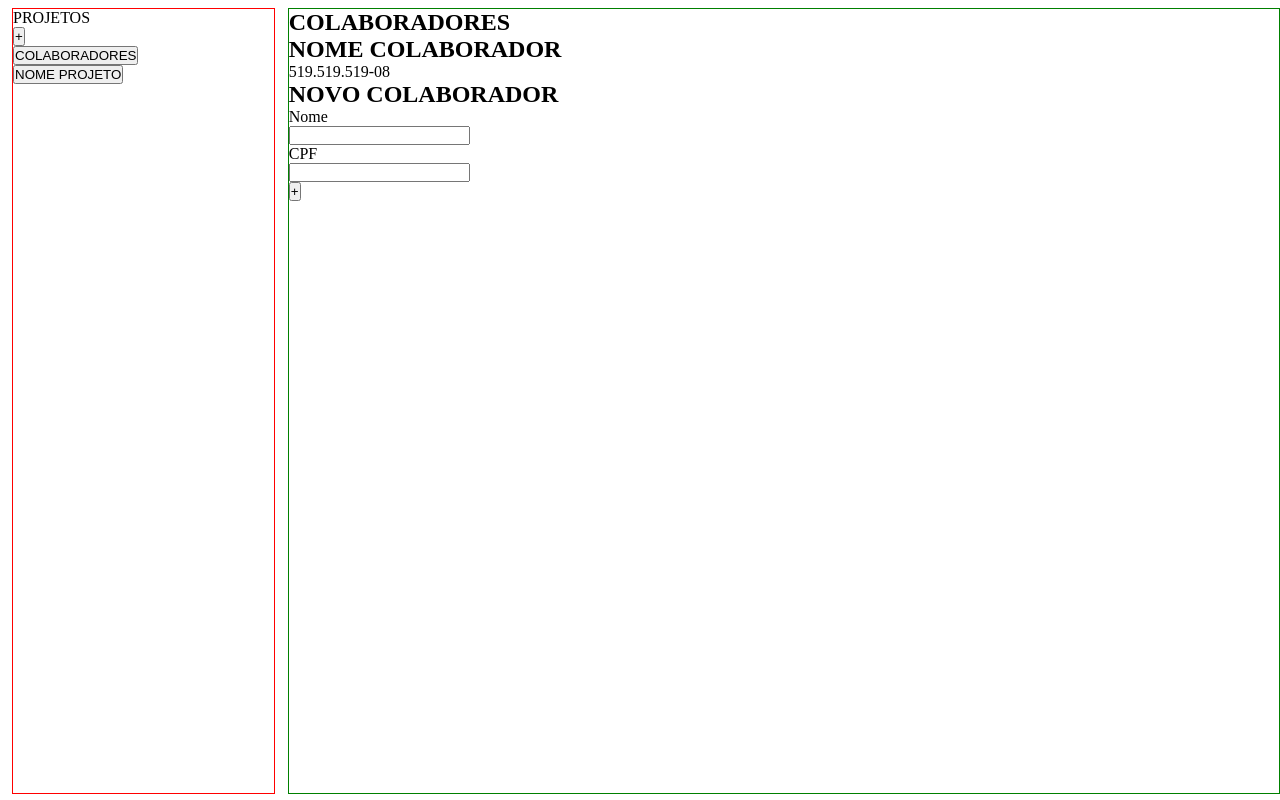
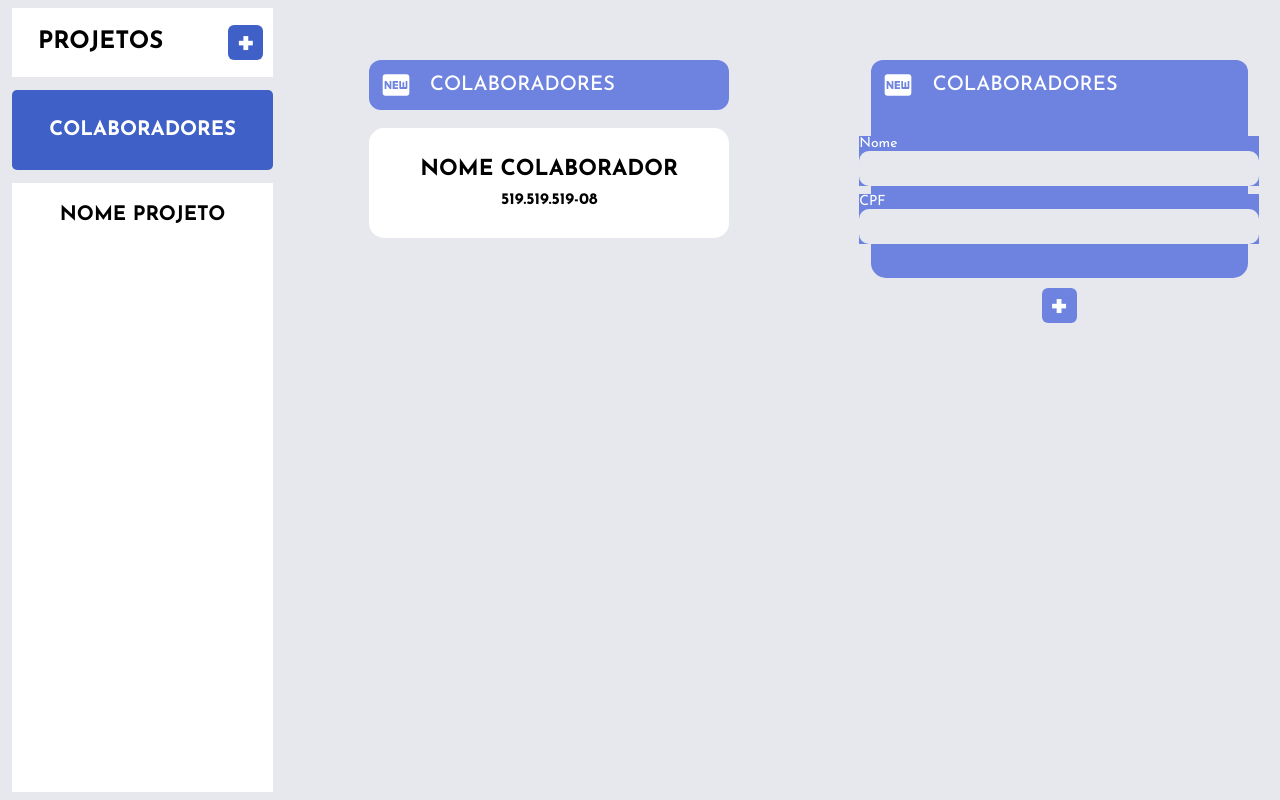
Before and after one commit to JoaoVMoreira/KanBan, a React (Vite) app in the folder FrontEnd/: page /colaboradores in a window 1280 px wide. Built offline with nearby package versions, Linux system fonts and the light colour scheme.

Commit message:
Estiliando menu e pagina colaboradores

```diff
--- a/FrontEnd/package.json
+++ b/FrontEnd/package.json
@@ -12,6 +12,7 @@
   "dependencies": {
     "react": "^18.2.0",
     "react-dom": "^18.2.0",
+    "react-icons": "^4.11.0",
     "react-router-dom": "^6.16.0",
     "sass": "^1.69.2"
   },
--- a/FrontEnd/src/Pages/Colaboradores/colaborador.scss
+++ b/FrontEnd/src/Pages/Colaboradores/colaborador.scss
@@ -1,7 +1,113 @@
 .conteiner{
-    border: 1px solid green;
-    margin-left: 1%;
-    width: 83%;
-    height: 98vh;
+    margin-left: 5%;
+    width: 79%;
+    height: 85vh;
     margin-top: 8px;
+    display: flex;
+    flex-direction: row;
+    justify-content: center;
 }
+
+.list-colaboradores{
+    margin-right: 15%;
+
+
+    .colaborador{
+        background-color: white;
+        height: 110px;
+        display: flex;
+        margin-top: 5%;
+        border-radius: 15px;
+        flex-direction: column;
+        justify-content: center;
+        align-items: center;
+        h3{
+            background-color: white;
+            font-size: 22px;
+        }
+        p{
+            margin-top: 3%;
+            background-color: white;
+            font-size: 16px;
+            font-weight: 700;
+        }
+    }
+}
+
+.title{
+    border-radius: 12px;
+    height: 50px;
+    width: 360px;
+    display: flex;
+    flex-direction: row;
+    align-items: center;
+    justify-content: baseline;
+    background-color: #6E83E0;
+    color: white;
+    svg{
+        background-color: #6E83E0;
+        font-size: 32px;
+        margin-left: 3%;
+        margin-right: 5%;
+    }
+    h2{
+        background-color: #6E83E0;
+        font-size: 20px;
+        font-weight: 500;
+        color: white;
+        border-radius: 8px;
+    }
+}
+.add-colaborador{
+    width: 40%;
+    height: 32%;
+    border-radius: 15px;
+    background-color: #6E83E0;
+    .title{
+        width: 100%;
+    }
+    .colab-form{
+        margin-top: 5%;
+        width: 100%;
+        background-color: #6E83E0;
+        display: flex;
+        justify-content: center;
+        align-items: center;
+        flex-direction: column;
+        label{
+            background-color: #6E83E0;
+            margin-top: 2%;
+            p{
+                background-color: #6E83E0;
+                color: white;
+                font-size: 14px;
+            }
+            input{
+                border: none;
+                width: 400px;
+                height: 35px;
+                border-radius: 10px;
+            }
+        }
+        button{
+            position: absolute;
+            top: 36%;
+            width: 35px;
+            height: 35px;
+            border: none;
+            border-radius: 6px;
+            background-color: #6E83E0;
+            color: white;
+            display: flex;
+            align-items: center;
+            justify-content: center;
+            font-size: 38px;
+            font-weight: 700;
+            cursor: pointer;
+        }
+
+        button:hover{
+            background-color: #3651a1;
+        }
+    }
+}
--- a/FrontEnd/src/Pages/Colaboradores/index.tsx
+++ b/FrontEnd/src/Pages/Colaboradores/index.tsx
@@ -1,5 +1,7 @@
 import Menu from "../../components/Menu";
 import "./colaborador.scss"
+import { MdFiberNew } from "react-icons/md";
+
 
 function Colaboradores(){
     return(
@@ -8,14 +10,14 @@ function Colaboradores(){
                 <Menu/>
                 <div className="conteiner">
                     <div className="list-colaboradores">
-                        <div><h2>COLABORADORES</h2></div>
-                        <div>
-                            <h2>NOME COLABORADOR</h2>
+                        <div className="title"><MdFiberNew/><h2>COLABORADORES</h2></div>
+                        <div className="colaborador">
+                            <h3>NOME COLABORADOR</h3>
                             <p>519.519.519-08</p>
                         </div>
                     </div>
                     <div className="add-colaborador">
-                        <h2>NOVO COLABORADOR</h2>
+                        <div className="title"><MdFiberNew/><h2>COLABORADORES</h2></div>
                         <div className="colab-form">
                             <label htmlFor="input">
                                 <p>Nome</p>
@@ -25,8 +27,8 @@ function Colaboradores(){
                                 <p>CPF</p>
                                 <input/>
                             </label>
+                        <button>+</button>
                         </div>
-                        <button>+</button>
                     </div>
                 </div>
             </div>
--- a/FrontEnd/src/components/Menu/index.tsx
+++ b/FrontEnd/src/components/Menu/index.tsx
@@ -8,8 +8,8 @@ function Menu(){
                     <p>PROJETOS</p>
                     <button>+</button>
                 </div>
-                <div className="btn-colaborador">
-                    <button>COLABORADORES</button>
+                <div >
+                    <button className="btn-colaborador">COLABORADORES</button>
                 </div>
                 <div className="lista-projetos">
                     <button>NOME PROJETO</button>
--- a/FrontEnd/src/components/Menu/menu.scss
+++ b/FrontEnd/src/components/Menu/menu.scss
@@ -4,6 +4,81 @@
     width: 280px;
     margin-top: 8px;
     margin-left: 12px;
-    border: 1px solid red;
     height: 98vh;
 }
+.projeto-menu{
+    height: 9%;
+    display: flex;
+    flex-direction: row;
+    align-items: center;
+    background-color: white;
+    margin-bottom: 5%;
+    p{
+        font-size: 24px;
+        font-weight: 700;
+        margin-right: 25%;
+        margin-left: 10%;
+        background-color: white;
+    }
+    button{
+        width: 35px;
+        height: 35px;
+        border: none;
+        border-radius: 6px;
+        background-color: #3F61C7;
+        color: white;
+        display: flex;
+        align-items: center;
+        justify-content: center;
+        font-size: 38px;
+        font-weight: 700;
+        cursor: pointer;
+    }
+
+    button:hover{
+        background-color: #3651a1;
+    }
+}
+
+.btn-colaborador{
+    height: 80px;
+    width: 100%;
+    border-radius: 5px;
+    border: none;
+    background-color: #3F61C7;
+    font-size: 20px;
+    font-weight: 700;
+    display: flex;
+    justify-content: center;
+    align-items: center;
+    color: white;
+    margin-bottom: 5%;
+}
+
+.btn-colaborador:hover{
+    background-color: #3651a1;
+    transition: 0.2s;
+    cursor: pointer;
+}
+
+.lista-projetos{
+    height: 80%;
+    background-color: white;
+    display: flex;
+    flex-direction: column;
+    justify-content: baseline;
+    align-items: center;
+    button{
+        width: 100%;
+        height: 65px;
+        background-color: white;
+        font-size: 20px;
+        font-weight: 700;
+        border: none;
+        cursor: pointer;
+    }
+    button:hover{
+        border-right: 5px solid #3F61C7;
+        background-color: #f2f2f2;
+    }
+}
--- a/FrontEnd/src/index.scss
+++ b/FrontEnd/src/index.scss
@@ -1,6 +1,9 @@
+@import url('https://fonts.googleapis.com/css2?family=Josefin+Sans:wght@100;200;300;400;500;600;700&family=Roboto:wght@100;300;400;500;700;900&display=swap');
 *{
   margin: 0;
   padding: 0;
+  font-family: 'Josefin Sans', sans-serif;
+  background-color: #E7E8EE;
 }
 
 .page{
```
Also changed, not shown: 1 other file (tests, documents, lock files or other folders).
